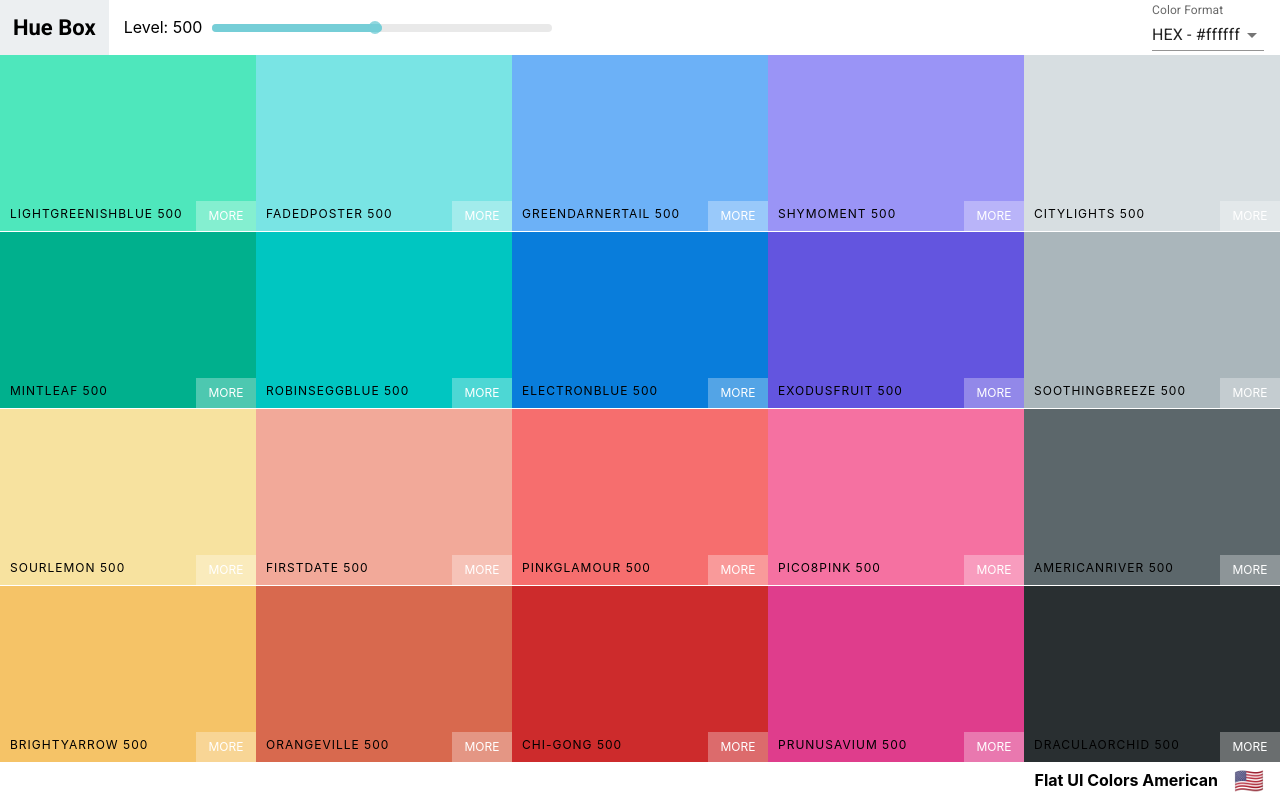
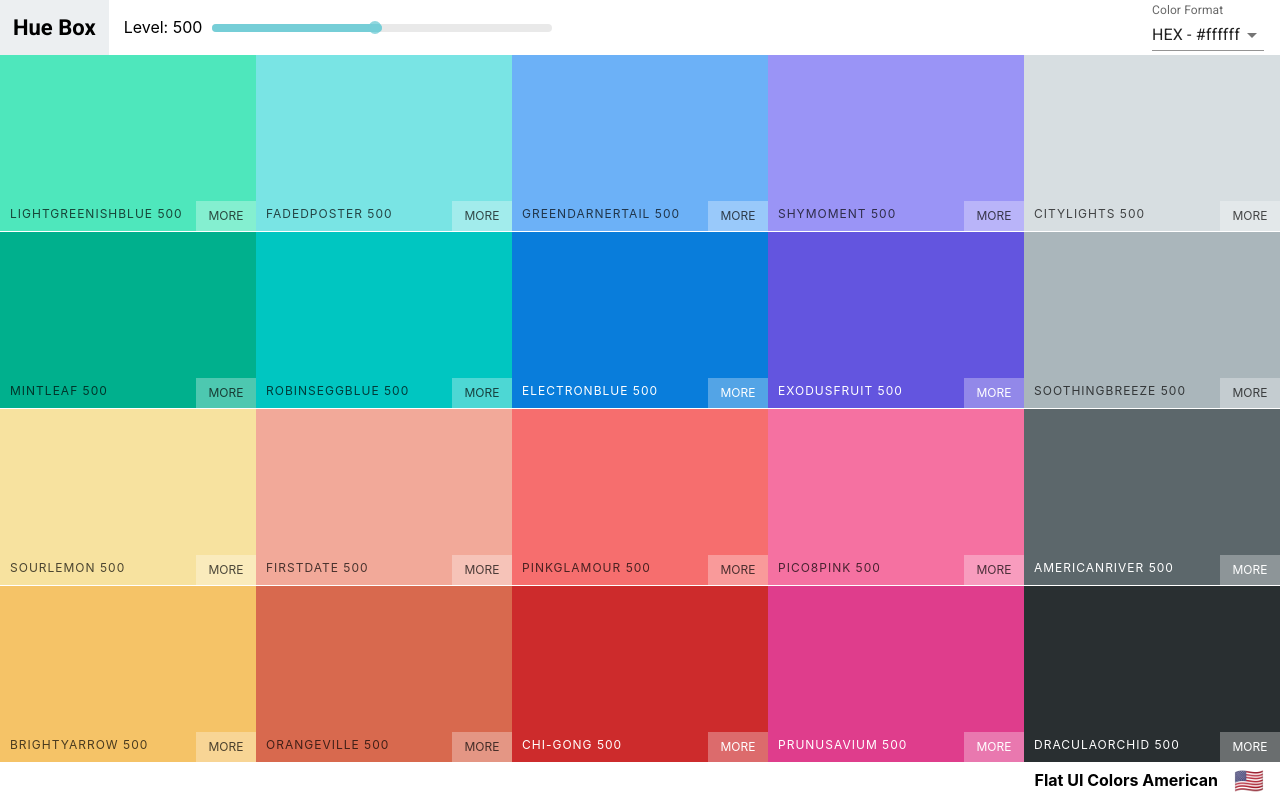
Before and after one commit to Rowee13/hue-box-app, a React (Create React App) app: page /palette/flat-ui-colors-american in a window 1280 px wide. Built offline with nearby package versions, Linux system fonts and the light colour scheme.

Commit message:
Adjust text color based on color contrast

```diff
--- a/src/components/ColorBox.css
+++ b/src/components/ColorBox.css
@@ -58,6 +58,14 @@
   letter-spacing: 1px;
   text-transform: uppercase;
   font-size: 12px;
+}
+
+.ColorBox .light-text {
+  color: white;
+}
+
+.ColorBox .dark-text {
+  color: rgba(0, 0, 0, 0.7);
 }
 
 .see-more {
--- a/src/components/ColorBox.js
+++ b/src/components/ColorBox.js
@@ -1,6 +1,7 @@
 import { useState } from "react";
 import { CopyToClipboard } from "react-copy-to-clipboard";
 import { Link } from "react-router-dom";
+import chroma from "chroma-js";
 
 import "./ColorBox.css";
 
@@ -16,6 +17,10 @@ const ColorBox = ({ background, name, paletteId, colorId, showLink }) => {
     }, 1500);
   };
 
+  const contrast = chroma.contrast(background, "black") < 6;
+  // const isDarkColor = chroma(background).luminance() <= 0.08;
+  // const isLightColor = chroma(background).luminance() <= 1;
+
   return (
     <CopyToClipboard text={background} onCopy={handleCopyColor}>
       <div className="ColorBox" style={{ background }}>
@@ -25,20 +30,32 @@ const ColorBox = ({ background, name, paletteId, colorId, showLink }) => {
         />
         <div className={`copy-msg ${copyColor && " show"}`}>
           <h1>copied</h1>
-          <p>{background}</p>
+          <p className={contrast ? "light-text" : "dark-text"}>{background}</p>
         </div>
         <div className="copy-container">
           <div className="box-content">
-            <span>{name}</span>
+            <span className={contrast ? "light-text" : "dark-text"}>
+              {name}
+            </span>
           </div>
-          <button className="copy-button">Copy</button>
+          <button
+            className={`copy-button ${contrast ? "light-text" : "dark-text"}`}
+          >
+            Copy
+          </button>
         </div>
         {showLink && (
           <Link
             to={`/palette/${paletteId}/${colorId}`}
             onClick={(e) => e.stopPropagation()}
           >
-            <span className="see-more">More</span>
+            <span
+              className={`see-more
+                ${contrast ? "light-text" : "dark-text"}
+                `}
+            >
+              MORE
+            </span>
           </Link>
         )}
       </div>
```
